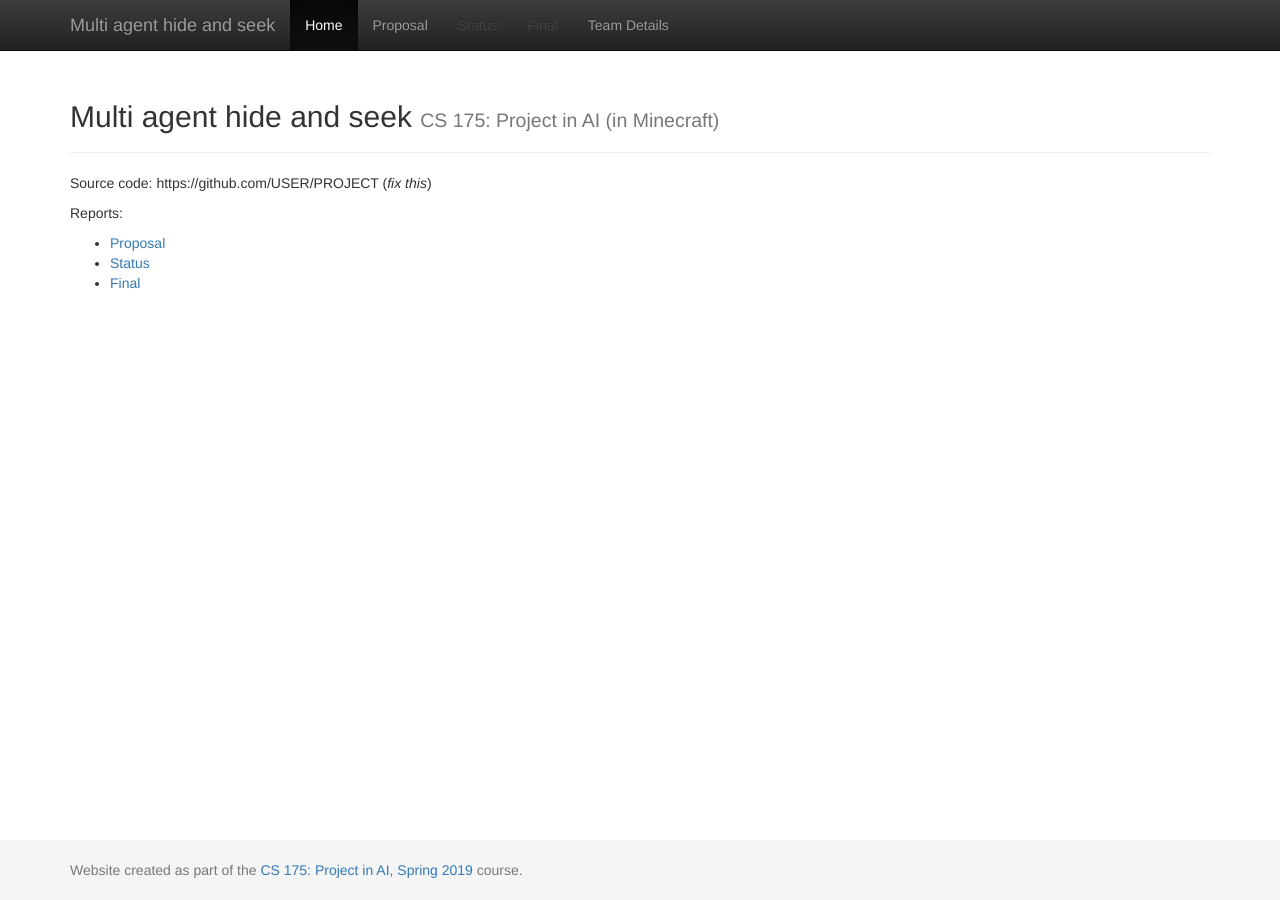
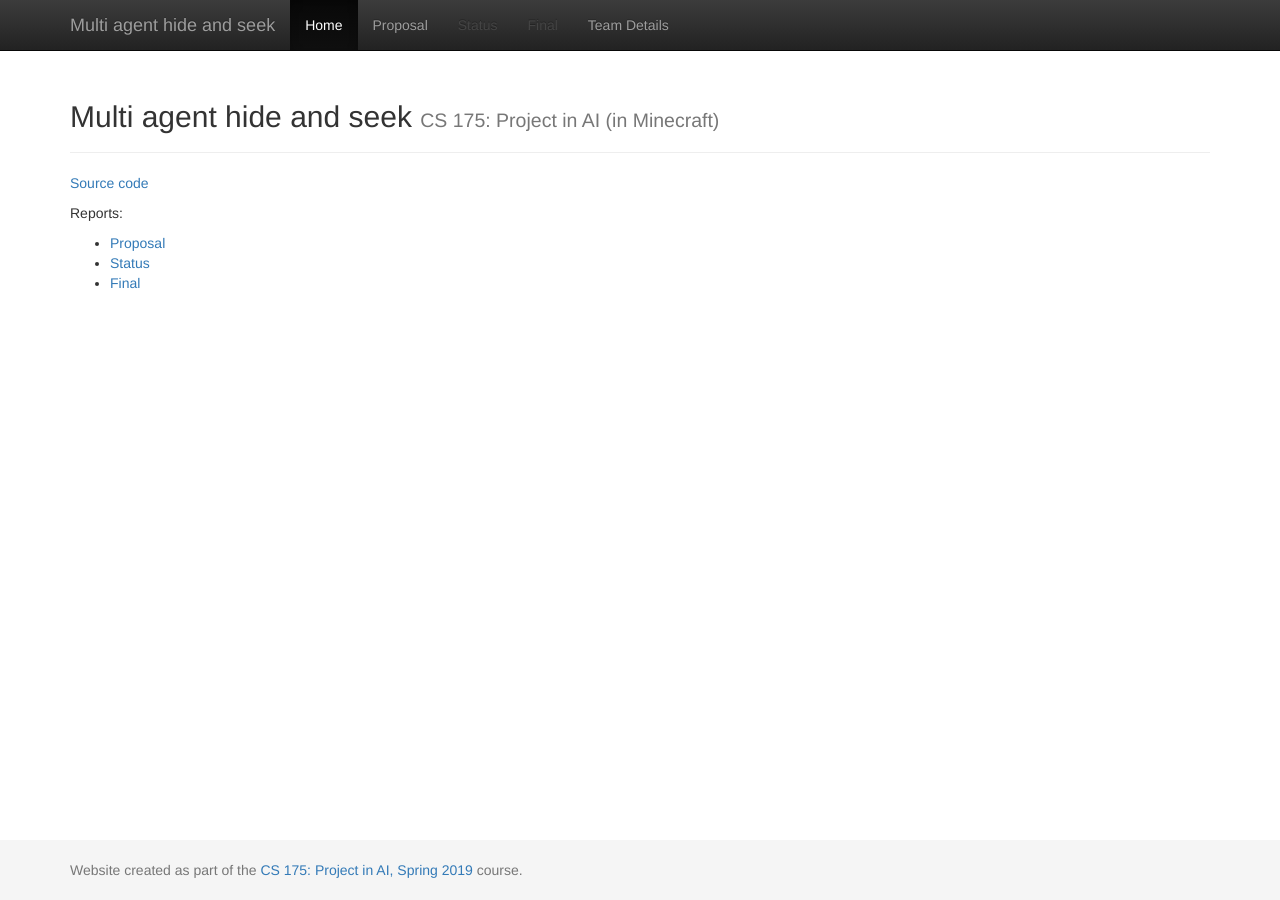
Before and after one commit to dennisvtang/Multi-agent-hide-and-seek, a Jekyll site: the page built from docs/index.md, in a window 1280 px wide. Built offline with Jekyll 4.4.1, drawn with Linux system fonts in a browser that asks for light colours.

Commit message:
Add github repo to github pages

```diff
--- a/docs/index.md
+++ b/docs/index.md
@@ -3,7 +3,7 @@ layout: default
 title:  Home
 ---
 
-Source code: https://github.com/USER/PROJECT (_fix this_)
+[Source code](https://github.com/dennisvtang/Multi-agent-hide-and-seek)
 
 Reports:
 - [Proposal](proposal.html)
```
